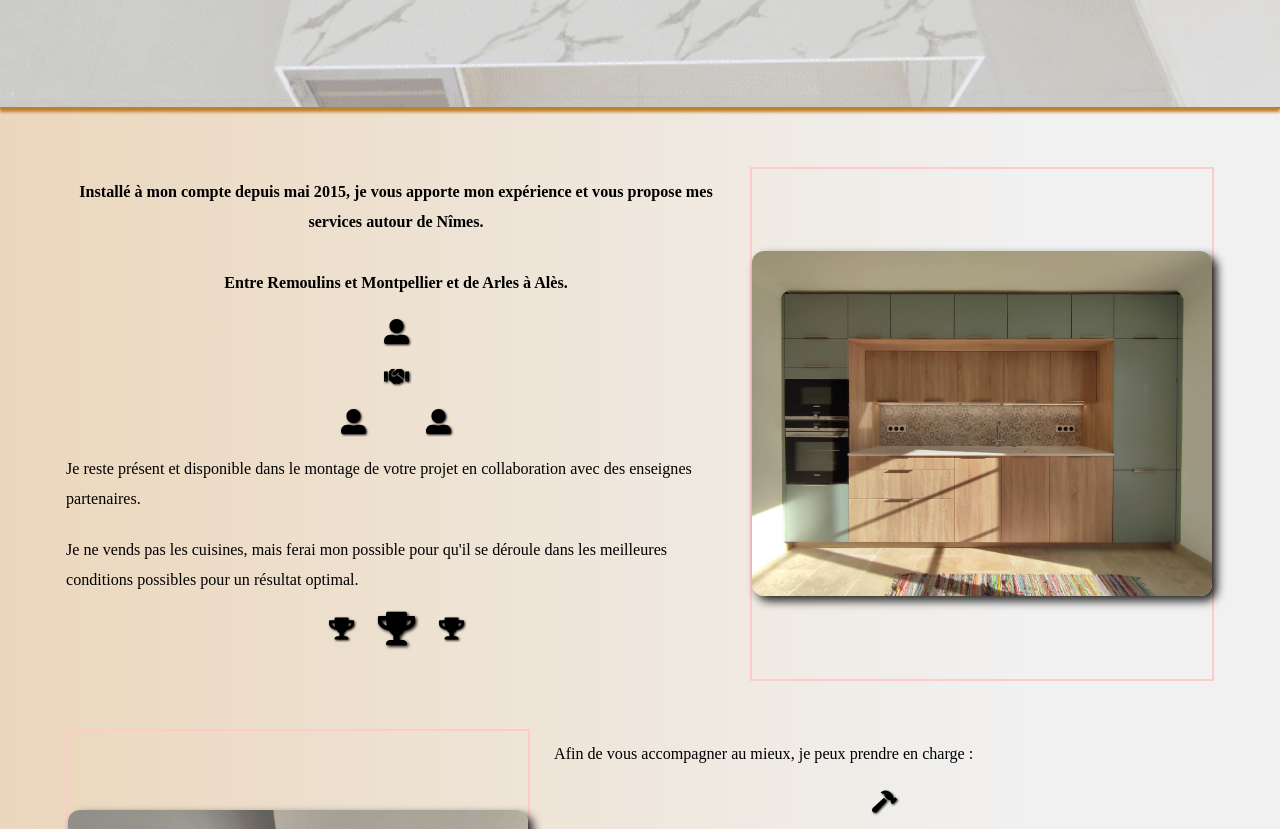
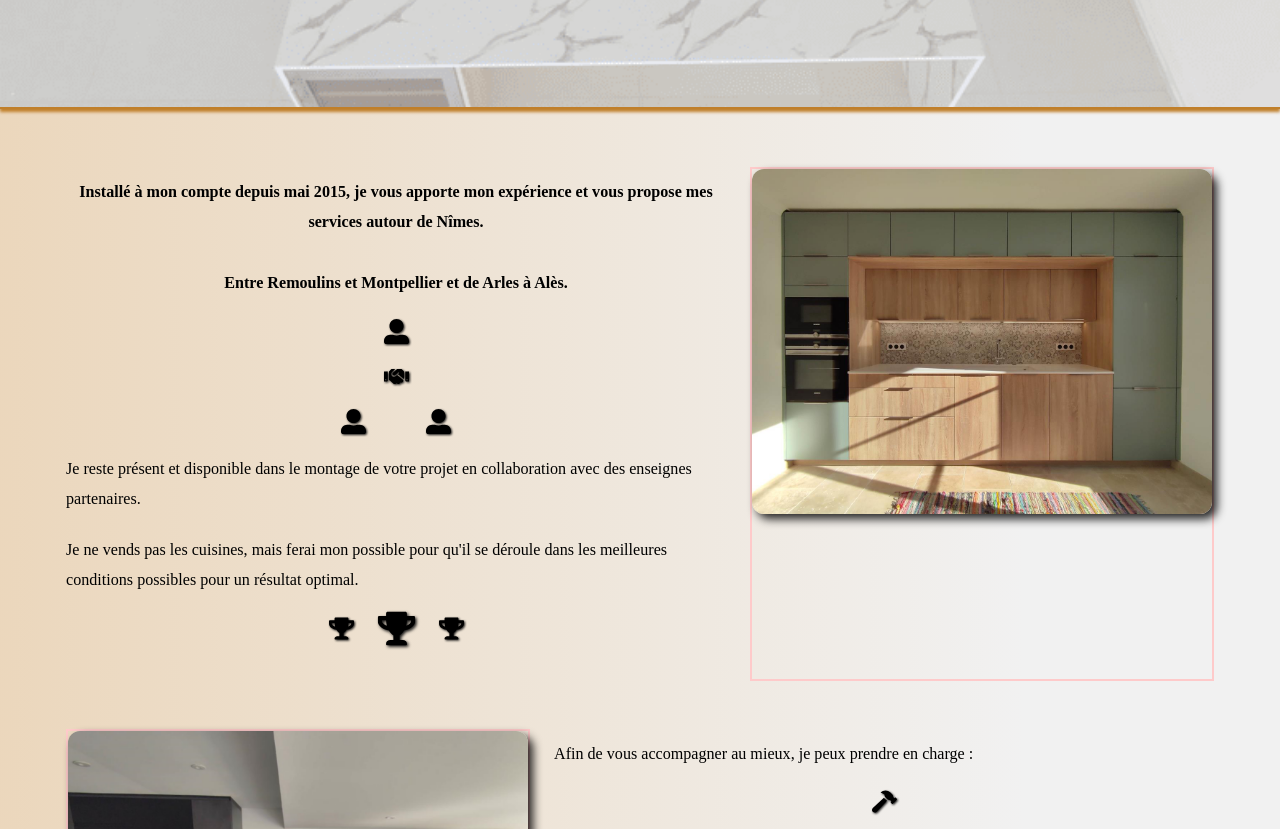
Before and after one commit to ChristopheC-83/christophe_cuisine_next, a Next.js app: page / in a window 1280 px wide. Shown: the part 691-1520 px from the top of the page. Built offline with nearby package versions, Linux system fonts and the light colour scheme; a web font is replaced by a local one.

Commit message:
effet sticky ok

```diff
--- a/components/header/_Navbar.jsx
+++ b/components/header/_Navbar.jsx
@@ -26,7 +26,7 @@ export default function Navbar() {
                  w-[144px]
                 ${pathname === item.url ? "navActive" : ""}`}
           >
-            <h5 className="text-current duration-300 navIcon group-hover:text-white">
+            <h5 className="text-current duration-300 navIcon group-hover:text-white ">
               {item.icon}
             </h5>
             <h5 className="navText">{item.text}</h5>
--- a/components/textFrame/TextFrame.jsx
+++ b/components/textFrame/TextFrame.jsx
@@ -5,7 +5,7 @@ export default function TextFrame({ text, img, index, children }) {
 
   return (
     <div
-      className={`flex max-md:flex-col-reverse max-md:items-center ${
+      className={`flex max-md:flex-col-reverse max-md:items-center relative ${
         index % 2 === 1 ? "flex-row-reverse" : ""
       } my-8 md:my-12 gap-6 mx-2 xs:mx-3 md:mx-4`}
     >
@@ -13,9 +13,9 @@ export default function TextFrame({ text, img, index, children }) {
         {text}
       </div>
       {/* <Image src={img} alt="cuisine" width={400} height={225} className={`w-2/6 rounded-xl shadow-xl`} /> */}
-      <div className="border-2 border-red-200 grow midFlex">
+      <div className="relative border-2 border-red-200 grow max-md:midFlex">
         <div
-          className="w-[90vw] h-[68vw] md:w-[45vw] md:h-[34vw] max-w-[460px] max-h-[345px] bg-center bg-cover box-shadow-5 rounded-xl "
+          className="w-[90vw] h-[68vw] md:w-[45vw] md:h-[34vw] max-w-[460px] max-h-[345px] bg-center bg-cover box-shadow-5 rounded-xl md:sticky md:top-[180px] lg:top-[140px] "
           style={{ backgroundImage: `url(${img})` }}
         ></div>
       </div>
```
